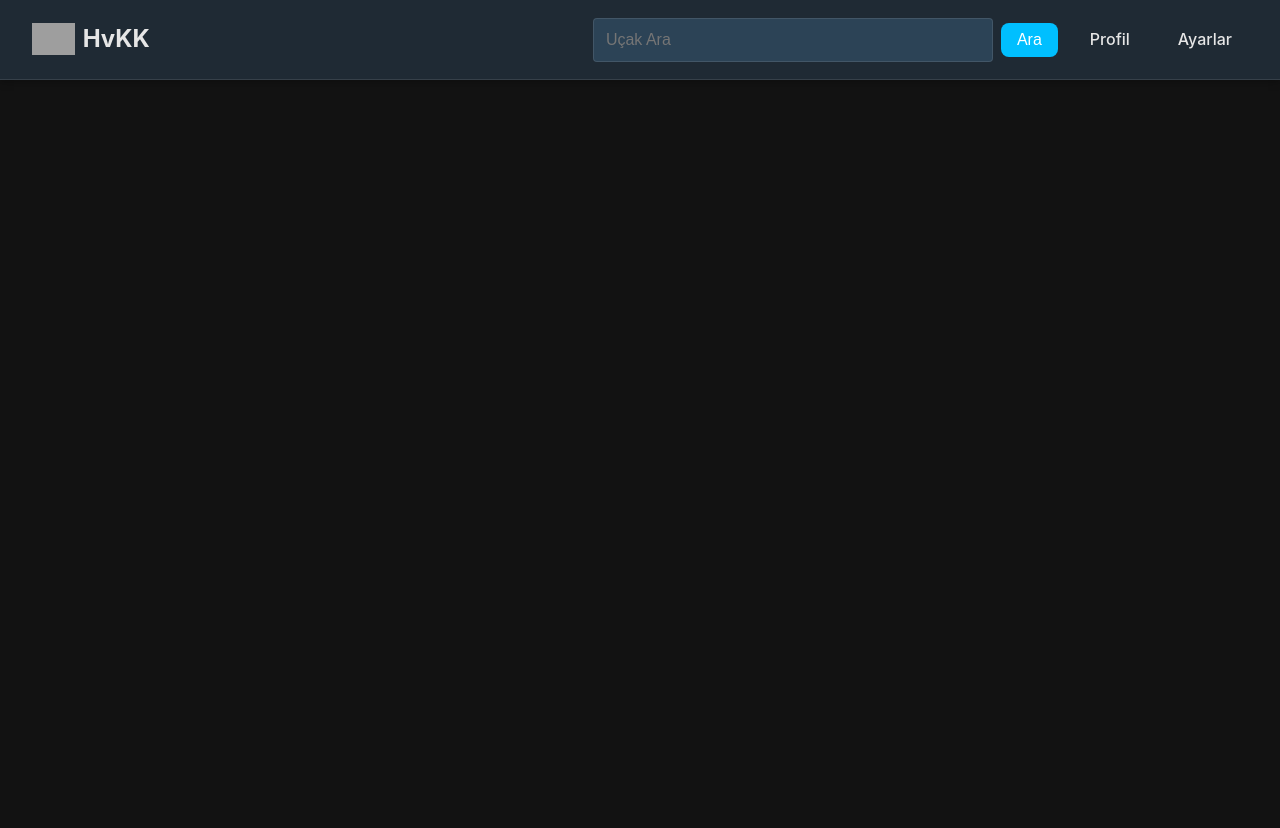
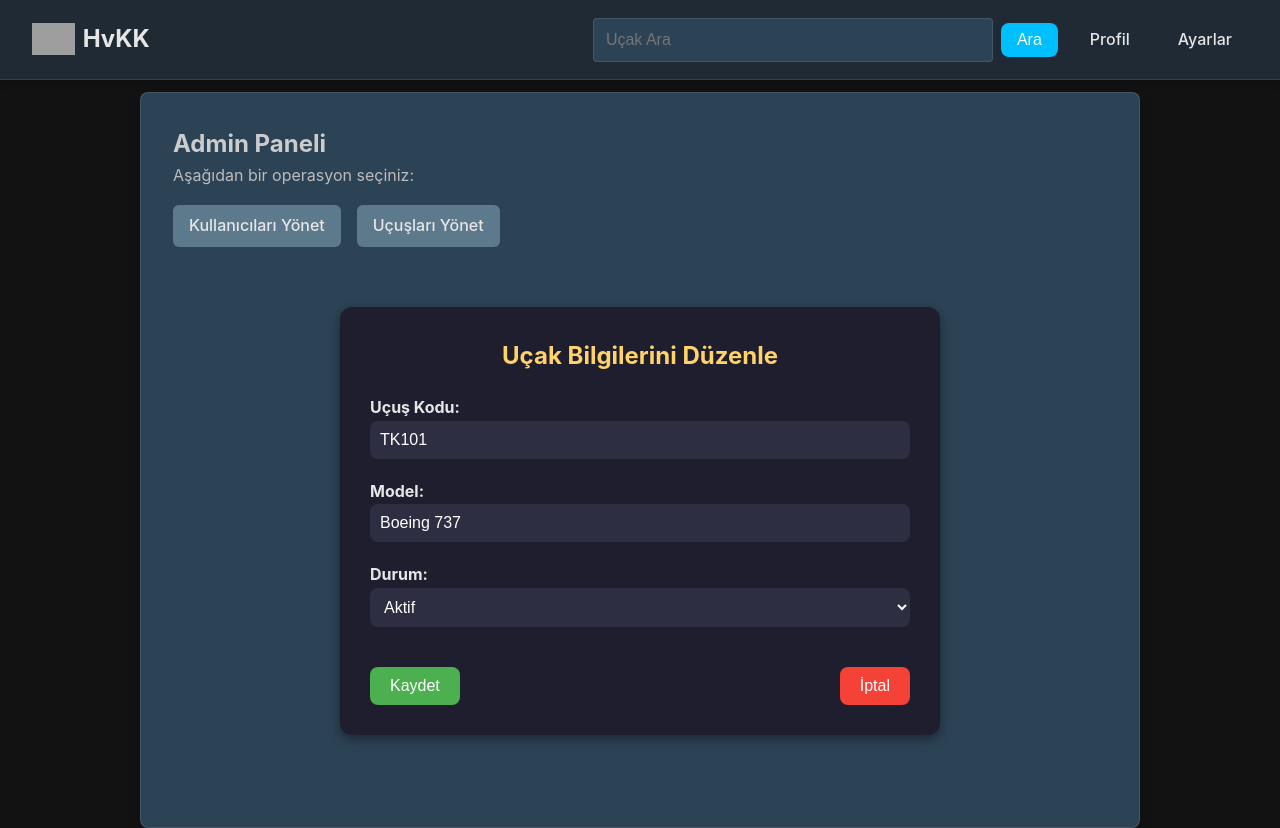
Before and after one commit to zgeblbl/hava-komuta-kontrol, a React (Create React App) app: page /admin/aircraft/edit/1 in a window 1280 px wide. Before the commit the page ends 800 px from the top, so only its background shows below. Built offline with nearby package versions, Linux system fonts and the light colour scheme; grey boxes are pictures that could not be loaded.

Commit message:
home page before login-admin user edit-admin aircraft edit pages added

```diff
--- a/src/App.js
+++ b/src/App.js
@@ -13,10 +13,12 @@ import { SettingsProvider } from './context/SettingsContext';
 import './styles/global.css';
 import FlightControlPage from './pages/FlightControlPage';
 import 'leaflet/dist/leaflet.css';
+import AdminUserEdit from './pages/Admin Pages/AdminUserEdit';
+import AdminAircraftEdit from './pages/Admin Pages/AdminAircraftEdit';
 
 function AppContent() {
   const location = useLocation();
-  const hideNavbarRoutes = ['/login'];
+  const hideNavbarRoutes = ['/home', '/login'];
 
   // Retrieve user ID from localStorage
   const userId = localStorage.getItem('userId');
@@ -30,10 +32,12 @@ function AppContent() {
       {!hideNavbarRoutes.includes(location.pathname.toLowerCase()) && (isAdmin ? <AdminNavbar /> : <Navbar />)}
       <main className="main-content">
         <Routes>
-          <Route path="/" element={<Navigate to="/login" replace />} />
+          <Route path="/" element={<Navigate to="/home" replace />} />
           <Route path="/admin" element={<AdminPanel />}>
             <Route path="users" element={<AdminUsers />} />
+            <Route path="users/edit/:id" element={<AdminUserEdit />} />
             <Route path="aircraft" element={<AdminAircraft />} />
+            <Route path="/admin/aircraft/edit/:id" element={<AdminAircraftEdit />} />
           </Route>
           <Route path="/profile" element={<Profile />} />
           <Route path="/settings" element={<Settings />} />
--- /dev/null
+++ b/src/pages/Admin Pages/AdminAircraftEdit.js
@@ -0,0 +1,84 @@
+// pages/Admin Pages/AdminAircraftEdit.js
+import React, { useState, useEffect } from 'react';
+import { useParams, useNavigate } from 'react-router-dom';
+import '../../styles/AdminAircraftEdit.css';
+
+const mockAircrafts = [
+  { id: 1, code: 'TK101', model: 'Boeing 737', status: 'Active' },
+  { id: 2, code: 'LH202', model: 'Airbus A320', status: 'Inactive' },
+  { id: 3, code: 'BA303', model: 'Concorde', status: 'Active' },
+];
+
+const AdminAircraftEdit = () => {
+  const { id } = useParams();
+  const navigate = useNavigate();
+  const [aircraft, setAircraft] = useState(null);
+
+  useEffect(() => {
+    const foundAircraft = mockAircrafts.find(a => a.id === parseInt(id));
+    if (foundAircraft) {
+      setAircraft(foundAircraft);
+    } else {
+      navigate('/admin/aircraft');
+    }
+  }, [id, navigate]);
+
+  const handleChange = (e) => {
+    const { name, value } = e.target;
+    setAircraft(prev => ({ ...prev, [name]: value }));
+  };
+
+  const handleSave = () => {
+    console.log('Saving aircraft:', aircraft);
+    navigate('/admin/aircraft');
+  };
+
+  const handleCancel = () => {
+    navigate('/admin/aircraft');
+  };
+
+  if (!aircraft) return null;
+
+  return (
+    <div className="admin-aircraft-edit">
+      <h2>Uçak Bilgilerini Düzenle</h2>
+      <form className="edit-form">
+        <label>
+          Uçuş Kodu:
+          <input
+            type="text"
+            name="code"
+            value={aircraft.code}
+            onChange={handleChange}
+          />
+        </label>
+        <label>
+          Model:
+          <input
+            type="text"
+            name="model"
+            value={aircraft.model}
+            onChange={handleChange}
+          />
+        </label>
+        <label>
+          Durum:
+          <select name="status" value={aircraft.status} onChange={handleChange}>
+            <option value="Active">Aktif</option>
+            <option value="Inactive">Pasif</option>
+          </select>
+        </label>
+        <div className="btn-group">
+          <button type="button" className="save-btn" onClick={handleSave}>
+            Kaydet
+          </button>
+          <button type="button" className="cancel-btn" onClick={handleCancel}>
+            İptal
+          </button>
+        </div>
+      </form>
+    </div>
+  );
+};
+
+export default AdminAircraftEdit;
--- /dev/null
+++ b/src/pages/Admin Pages/AdminUserEdit.js
@@ -0,0 +1,70 @@
+// pages/Admin Pages/AdminUserEdit.js
+import React, { useEffect, useState } from 'react';
+import { useParams, useNavigate } from 'react-router-dom';
+import '../../styles/AdminUserEdit.css';
+
+const mockUsers = [
+  { id: 1, name: 'John Doe', role: 'Admin' },
+  { id: 2, name: 'Jane Smith', role: 'User' },
+  { id: 3, name: 'Alice Johnson', role: 'Moderator' },
+];
+
+const AdminUserEdit = () => {
+  const { id } = useParams();
+  const navigate = useNavigate();
+  const [userData, setUserData] = useState({ name: '', role: '' });
+
+  useEffect(() => {
+    const user = mockUsers.find(u => u.id === parseInt(id));
+    if (user) {
+      setUserData({ name: user.name, role: user.role });
+    } else {
+      // handle user not found
+    }
+  }, [id]);
+
+  const handleChange = (e) => {
+    const { name, value } = e.target;
+    setUserData(prev => ({ ...prev, [name]: value }));
+  };
+
+  const handleSubmit = (e) => {
+    e.preventDefault();
+    console.log('Updated User:', userData);
+    navigate('/admin/users');
+  };
+
+  return (
+    <div className="admin-user-edit">
+      <h2>Kullanıcıyı Düzenle</h2>
+      <form onSubmit={handleSubmit} className="edit-form">
+        <div className="form-group">
+          <label>İsim</label>
+          <input
+            type="text"
+            name="name"
+            value={userData.name}
+            onChange={handleChange}
+            required
+          />
+        </div>
+        <div className="form-group">
+          <label>Rol</label>
+          <select
+            name="role"
+            value={userData.role}
+            onChange={handleChange}
+            required
+          >
+            <option value="Admin">Admin</option>
+            <option value="User">User</option>
+            <option value="Moderator">Moderator</option>
+          </select>
+        </div>
+        <button type="submit" className="btn-primary">Kaydet</button>
+      </form>
+    </div>
+  );
+};
+
+export default AdminUserEdit;
--- a/src/pages/Home.js
+++ b/src/pages/Home.js
@@ -40,7 +40,7 @@ function Home() {
               kesintisiz izleyin. Askeri ve sivil hava sahası kontrolünde yeni nesil teknoloji.
             </p>
             <div className="hero-cta-buttons">
-              <Link to="/flight-control" className="btn btn-primary btn-hero">
+              <Link to="/login" className="btn btn-primary btn-hero">
                 <FaPlane /> Kontrol Paneline Geç
               </Link>
             </div>
--- a/src/pages/Login.js
+++ b/src/pages/Login.js
@@ -46,11 +46,11 @@ const Login = () => {
       localStorage.setItem('userId', mockCredentials[loginType].id);  // Store user ID
       localStorage.setItem('userType', loginType);  // Store user type (admin/user)
 
-      // Navigate based on user type
+      // Navigate based on user type-might be added later
       if (mockCredentials[loginType].id === 0) {
-        navigate('/home');  // Admin dashboard
+        navigate('/flight-control');
       } else {
-        navigate('/home');  // Regular user dashboard
+        navigate('/flight-control');
       }
     } else {
       setError('Geçersiz e-posta veya şifre');
--- /dev/null
+++ b/src/styles/AdminAircraftEdit.css
@@ -0,0 +1,78 @@
+.admin-aircraft-edit {
+  max-width: 600px;
+  margin: 60px auto;
+  padding: 30px;
+  background-color: #1e1e2f;
+  color: #f0f0f0;
+  border-radius: 12px;
+  box-shadow: 0 4px 12px rgba(0, 0, 0, 0.4);
+}
+
+.admin-aircraft-edit h2 {
+  margin-bottom: 20px;
+  font-size: 24px;
+  color: #ffd369;
+  text-align: center;
+}
+
+.edit-form {
+  display: flex;
+  flex-direction: column;
+  gap: 16px;
+}
+
+.edit-form label {
+  font-weight: bold;
+  display: flex;
+  flex-direction: column;
+  font-size: 16px;
+}
+
+.edit-form input,
+.edit-form select {
+  padding: 10px;
+  border: none;
+  border-radius: 8px;
+  font-size: 16px;
+  background-color: #2e2e42;
+  color: #ffffff;
+}
+
+.edit-form input:focus,
+.edit-form select:focus {
+  outline: 2px solid #ffd369;
+}
+
+.btn-group {
+  display: flex;
+  justify-content: space-between;
+  margin-top: 20px;
+}
+
+.save-btn {
+  background-color: #4caf50;
+  color: white;
+  padding: 10px 20px;
+  border-radius: 8px;
+  border: none;
+  cursor: pointer;
+  font-size: 16px;
+}
+
+.save-btn:hover {
+  background-color: #45a049;
+}
+
+.cancel-btn {
+  background-color: #f44336;
+  color: white;
+  padding: 10px 20px;
+  border-radius: 8px;
+  border: none;
+  cursor: pointer;
+  font-size: 16px;
+}
+
+.cancel-btn:hover {
+  background-color: #d32f2f;
+}
--- /dev/null
+++ b/src/styles/AdminUserEdit.css
@@ -0,0 +1,75 @@
+.admin-user-edit {
+  max-width: 600px;
+  margin: 60px auto 40px;
+  padding: 30px;
+  background-color: #1e1e2f;
+  color: #f0f0f0;
+  border-radius: 12px;
+  box-shadow: 0 4px 12px rgba(0, 0, 0, 0.4);
+}
+
+.admin-user-edit h2 {
+  margin-bottom: 20px;
+  font-size: 24px;
+  color: #67c4f2;
+  text-align: center;
+}
+
+.edit-form {
+  display: flex;
+  flex-direction: column;
+  gap: 16px;
+}
+
+.edit-form label {
+  font-weight: bold;
+  margin-bottom: 4px;
+}
+
+.edit-form input,
+.edit-form select {
+  padding: 10px;
+  border: none;
+  border-radius: 8px;
+  font-size: 16px;
+  background-color: #2e2e42;
+  color: #ffffff;
+}
+
+.edit-form input:focus,
+.edit-form select:focus {
+  outline: 2px solid #ffd369;
+}
+
+.edit-form .btn-group {
+  display: flex;
+  justify-content: space-between;
+  margin-top: 20px;
+}
+
+.edit-form button {
+  padding: 10px 20px;
+  font-size: 16px;
+  border-radius: 8px;
+  border: none;
+  cursor: pointer;
+  transition: background-color 0.3s;
+}
+
+.save-btn {
+  background-color: #4caf50;
+  color: white;
+}
+
+.save-btn:hover {
+  background-color: #45a049;
+}
+
+.cancel-btn {
+  background-color: #f44336;
+  color: white;
+}
+
+.cancel-btn:hover {
+  background-color: #d32f2f;
+}
--- a/src/styles/FlightControlPage.css
+++ b/src/styles/FlightControlPage.css
@@ -43,7 +43,8 @@
     backdrop-filter: blur(5px);
     border-left: 1px solid var(--border-color);
     box-shadow: -3px 0 10px rgba(0, 0, 0, 0.15);
-    padding: var(--spacing-md, 16px);
+    /*padding: var(--spacing-md, 24px);*/
+    padding: 32px;
     overflow-y: auto;
     overflow-x: visible;
     z-index: 1000;
```
